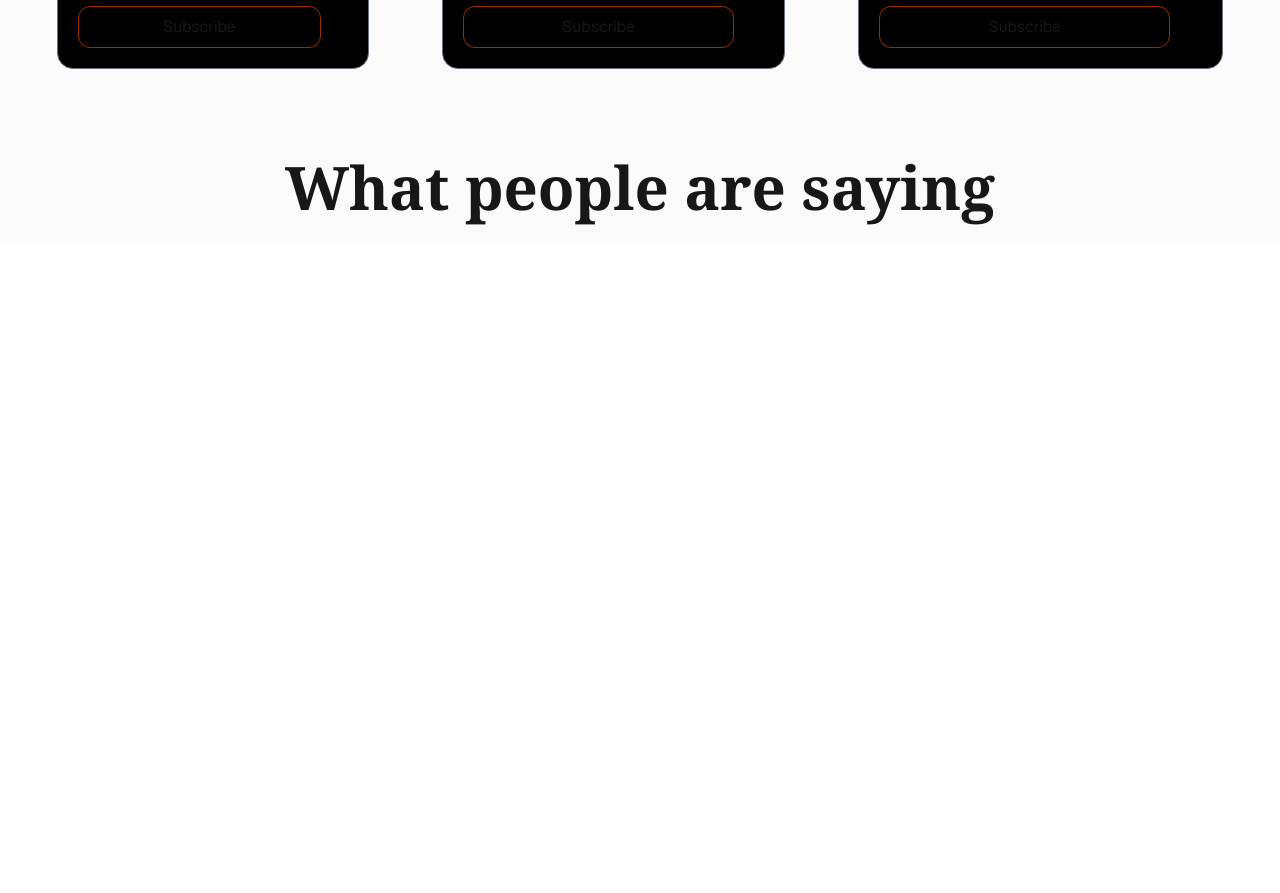
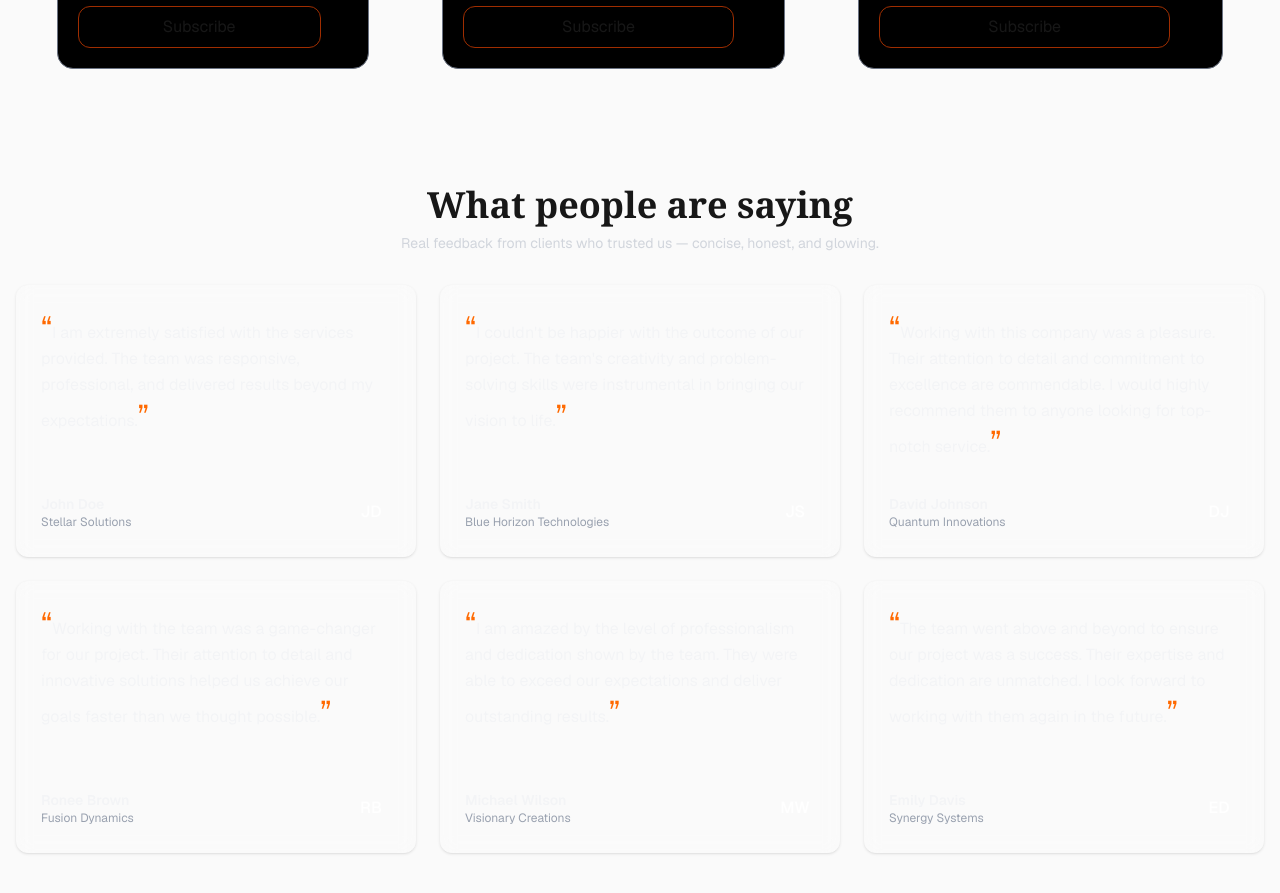
Before and after one commit to wahb-amir/VR, a Next.js app: page / in a window 1280 px wide. Shown: the part 2340-3233 px from the top of the page. Before the commit the page ends 2581 px from the top, so only its background shows below. Built offline with nearby package versions, Linux system fonts and the light colour scheme.

Commit message:
Testimonial

```diff
--- a/app/Components/Testimonial.js
+++ b/app/Components/Testimonial.js
@@ -41,11 +41,57 @@ const Testimonial = () => {
   ];
 
   return (
-    <div id="testimonial">
-      <h1 className="md:text-6xl text-2xl mt-5 mb-6 font-bold font-serif">
-        What people are saying
-      </h1>
-    </div>
+    <section id="testimonial" className="max-w-7xl mx-auto px-4 py-12">
+      <header className="mb-8 text-center">
+        <h2 className="md:text-4xl text-2xl font-bold font-serif">
+          What people are saying
+        </h2>
+        <p className="text-sm text-gray-300 mt-2 max-w-2xl mx-auto">
+          Real feedback from clients who trusted us — concise, honest, and
+          glowing.
+        </p>
+      </header>
+
+
+      <main className="grid grid-cols-1 sm:grid-cols-2 lg:grid-cols-3 gap-6 auto-rows-fr">
+        {testimonials.map((review, idx) => (
+          <article
+            key={`${review.name}-${idx}`}
+            className="flex flex-col justify-between p-6 bg-white/5 backdrop-blur-sm border border-white/10 rounded-xl shadow-sm h-full"
+            aria-label={`Testimonial from ${review.name}`}
+          >
+            <div className="mb-4">
+
+              <p className="text-sm md:text-base text-gray-100 leading-relaxed">
+               <span className="text-orange-500 text-3xl">“</span>
+                {review.quote}
+                <span className="text-orange-500 text-3xl">”</span>
+              </p>
+            </div>
+
+            <footer className="mt-4 flex items-center justify-between">
+              <div>
+                <p className="text-sm font-semibold text-gray-100">
+                  {review.name}
+                </p>
+                <p className="text-xs text-gray-400">{review.company}</p>
+              </div>
+
+              <div
+                className="flex items-center justify-center w-10 h-10 rounded-full bg-white/10 text-white/90 font-medium"
+                aria-hidden
+              >
+                {review.name
+                  .split(" ")
+                  .map((n) => n[0])
+                  .slice(0, 2)
+                  .join("")}
+              </div>
+            </footer>
+          </article>
+        ))}
+      </main>
+    </section>
   );
 };
 
```
